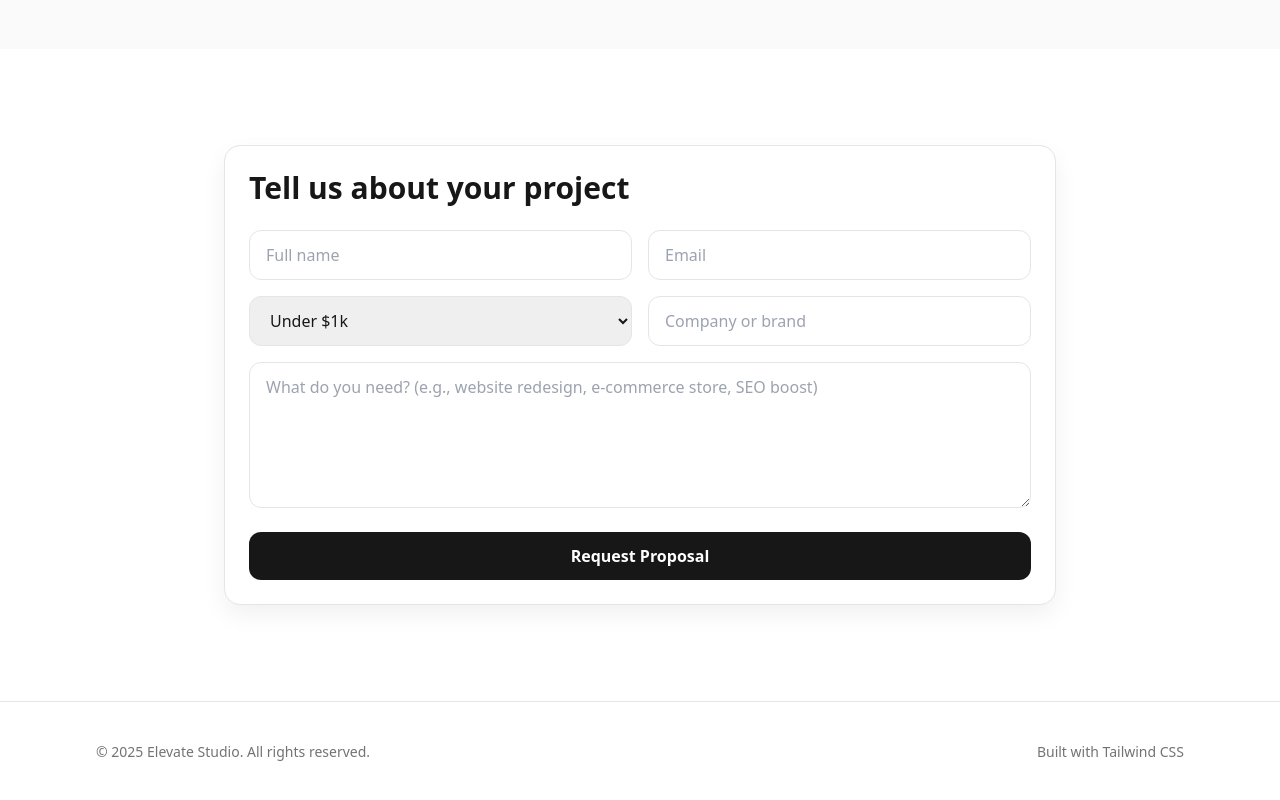
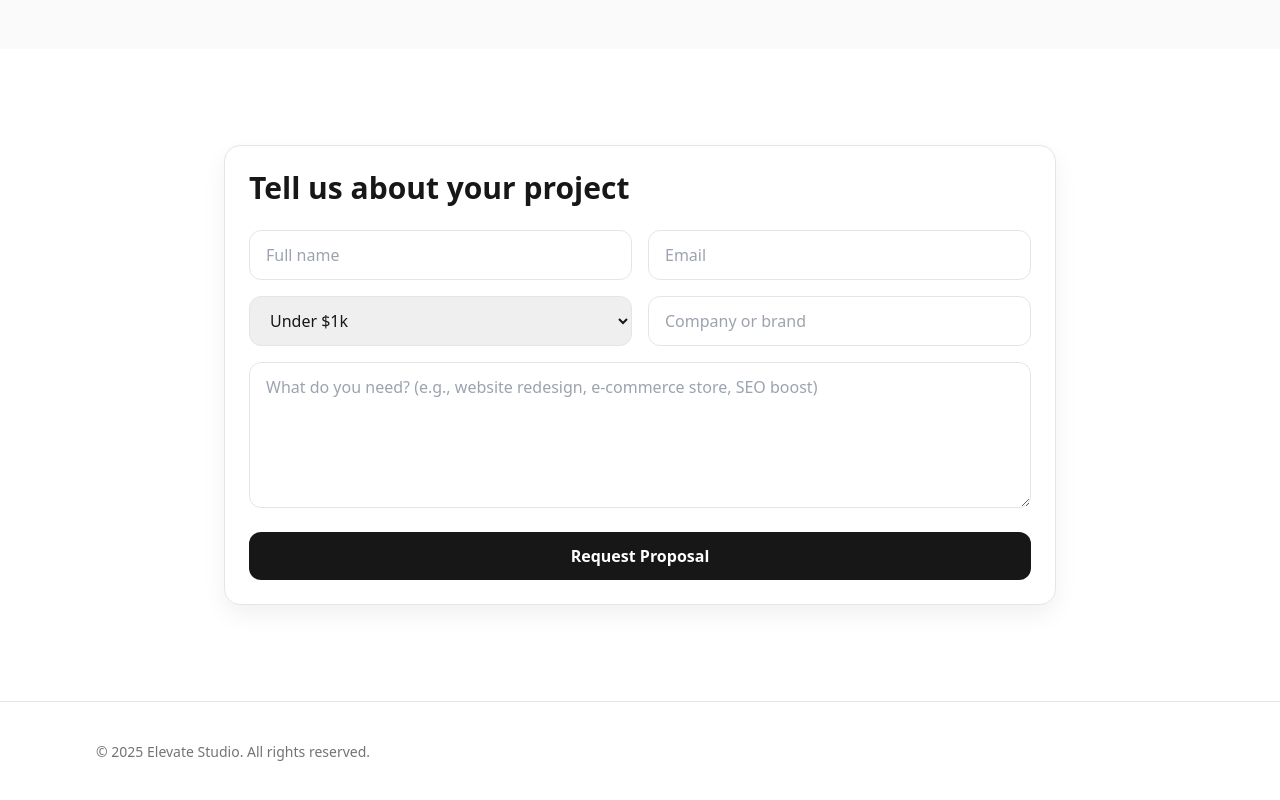
Before and after one commit to vishw-12/Elevate-Studio, a plain HTML site: page index.html in a window 1280 px wide. Shown: the part 2771-3571 px from the top of the page. Drawn offline with nearby package versions, Linux system fonts and the light colour scheme.

Commit message:
Update index.html

```diff
--- a/index.html
+++ b/index.html
@@ -363,7 +363,7 @@
   <footer class="border-t border-neutral-200 bg-white py-10">
     <div class="mx-auto max-w-content px-4 sm:px-6 lg:px-8 text-center sm:flex sm:items-center sm:justify-between">
       <p class="text-sm text-neutral-500">© <span id="year"></span> Elevate Studio. All rights reserved.</p>
-      <p class="mt-4 sm:mt-0 text-sm text-neutral-500">Built with Tailwind CSS</p>
+      <p class="mt-4 sm:mt-0 text-sm text-neutral-500"></p>
     </div>
   </footer>
 
```
